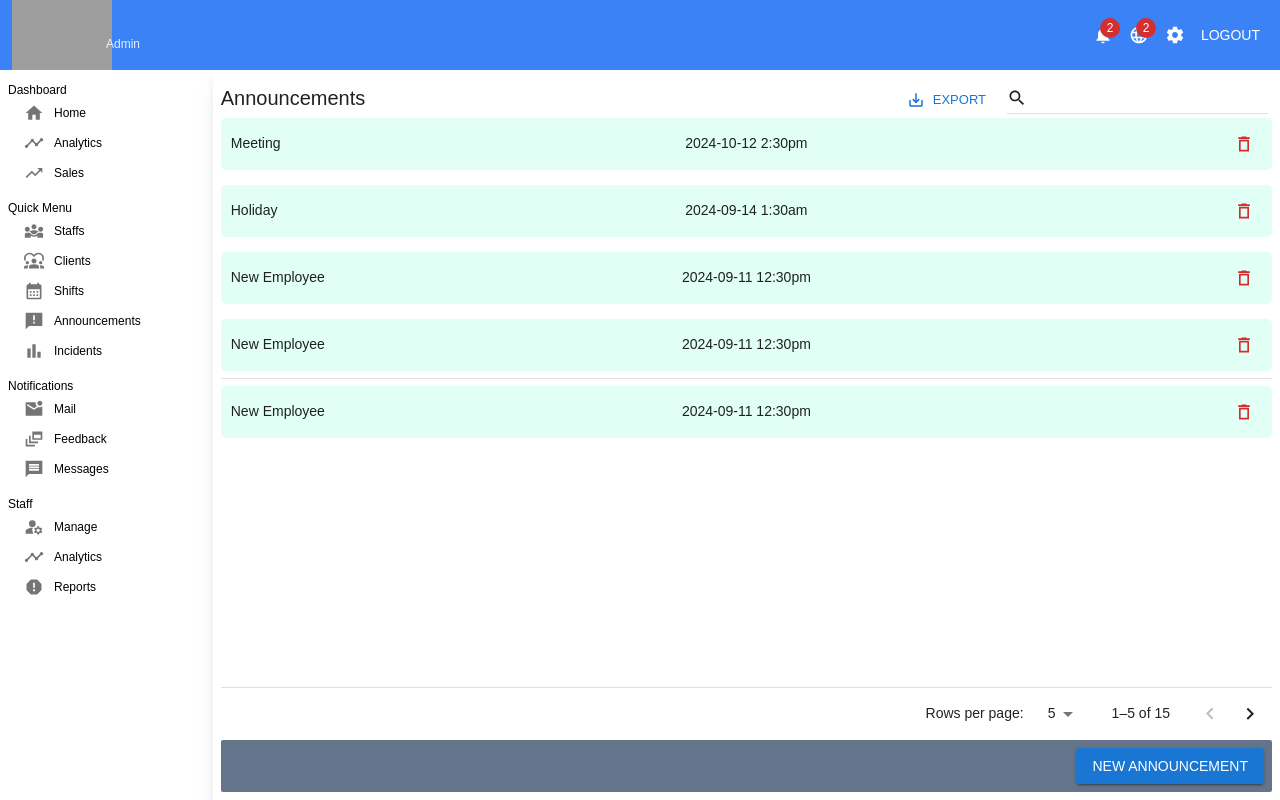
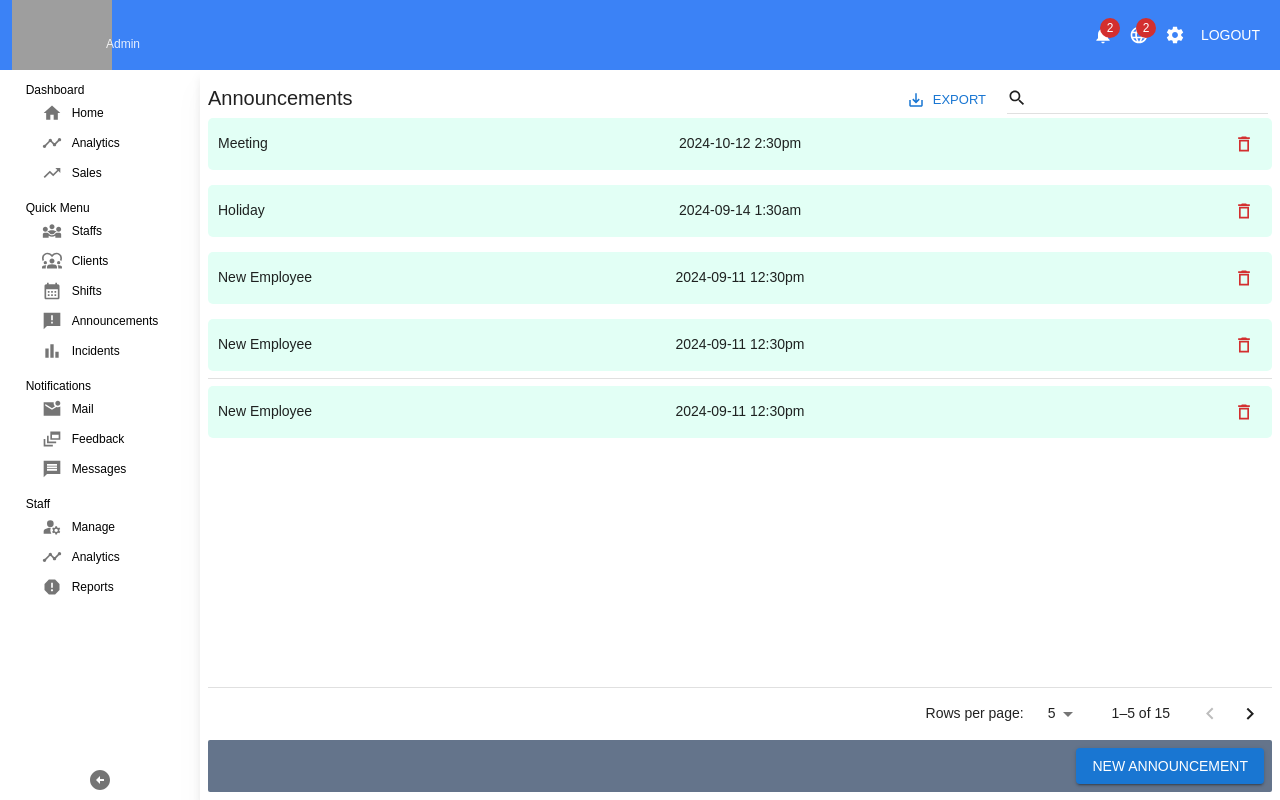
Before and after one commit to codescream/shift-handler, a React (Vite) app in the folder Frontend/: page /admin/announcements in a window 1280 px wide. Built offline with nearby package versions, Linux system fonts and the light colour scheme; grey boxes are pictures that could not be loaded; a web font is replaced by a local one.

Commit message:
add open close feature to sidebar and modify announcements drpdwn bgcolor

```diff
--- a/Frontend/src/components/Sidebar.jsx
+++ b/Frontend/src/components/Sidebar.jsx
@@ -1,4 +1,5 @@
 import {
+  IconButton,
   List,
   ListItemButton,
   ListItemIcon,
@@ -15,12 +16,21 @@ import AnnouncementSharpIcon from "@mui/icons-material/AnnouncementSharp";
 import BarChartSharpIcon from "@mui/icons-material/BarChartSharp";
 import MarkEmailUnreadSharpIcon from "@mui/icons-material/MarkEmailUnreadSharp";
 import DynamicFeedSharpIcon from "@mui/icons-material/DynamicFeedSharp";
+import ArrowCircleLeftSharpIcon from "@mui/icons-material/ArrowCircleLeftSharp";
+import ArrowCircleRightSharpIcon from '@mui/icons-material/ArrowCircleRightSharp';
 import MessageSharpIcon from "@mui/icons-material/MessageSharp";
 import ManageAccountsSharpIcon from "@mui/icons-material/ManageAccountsSharp";
 import ReportSharpIcon from "@mui/icons-material/ReportSharp";
 import { Link } from "react-router-dom";
+import { useState } from "react";
 
 const Sidebar = () => {
+  const [open, setOpen] = useState(false);
+
+  const shutSidebar = () => {
+    setOpen(prev => !prev);
+  }
+
   const menus = [
     {
       menuheader: "Dashboard",
@@ -61,11 +71,12 @@ const Sidebar = () => {
     },
   ];
   return (
-    <div className="bg-white w-fit pl-2 px-2 md:px-14 md:pl-2 text-black text-xs">
+    <div className={`bg-white w-fit min-w-fit ${!open && "md:w-[200px]"} pl-2 px-2 text-black text-xs flex flex-col justify-between items-center`}>
+      <div className="w-fit text-left">
         {menus.map((menu, index) => {
           return (
-          <div key={index} className="mt-3">
-            <p className="text-center md:text-left">{menu.menuheader}</p>
+            <div key={index} className="mt-3 ">
+              <p className={`text-center ${!open && "md:text-left"}`}>{menu.menuheader}</p>
               <List component="div" disablePadding>
                 {menu.list.map((item, index) => {
                   return (
@@ -96,7 +107,7 @@ const Sidebar = () => {
                               display: "flex",
                               justifyItems: "center",
                             }}
-                          className="hidden md:block"
+                            className={`hidden ${!open && "md:block"}`}
                           />
                         </ListItemButton>
                       </Tooltip>
@@ -108,6 +119,18 @@ const Sidebar = () => {
           );
         })}
       </div>
+      <div className="w-full hidden md:block text-center fixed bottom-0">
+        <IconButton onClick={shutSidebar}>
+          {
+            open ? (
+              <ArrowCircleRightSharpIcon />
+            ) : (
+              <ArrowCircleLeftSharpIcon />
+            )
+          }
+        </IconButton>
+      </div>
+    </div>
   );
 };
 
--- a/Frontend/src/pages/Admin/Announcements.jsx
+++ b/Frontend/src/pages/Admin/Announcements.jsx
@@ -56,7 +56,7 @@ const Announcements = () => {
   };
 
   const deleteAnnouncement = (e) => {
-    e.stopPropagation() ;
+    e.stopPropagation();
   };
 
   const handleClickOpen = () => {
@@ -260,7 +260,7 @@ const Announcements = () => {
                 {expandedRow === props.row.id && (
                   <Box
                     sx={{
-                      backgroundColor: "#f0f0f0",
+                      backgroundColor: "#c9c8c8",
                       padding: 2,
                       height: "fit-content",
                     }}
@@ -273,6 +273,14 @@ const Announcements = () => {
                 )}
               </>
             ),
+            // footer: (props) => (
+            //   <div className="flex justify-between items-center border-t-2">
+            //     <p>Footer</p>
+            //     <GridFooter {...props} sx={{
+            //       border: "none",
+            //     }} />
+            //   </div>
+            // ),
           }}
           slotProps={{
             toolbar: {
```
Lines whose indentation alone changed are shown as unchanged.
